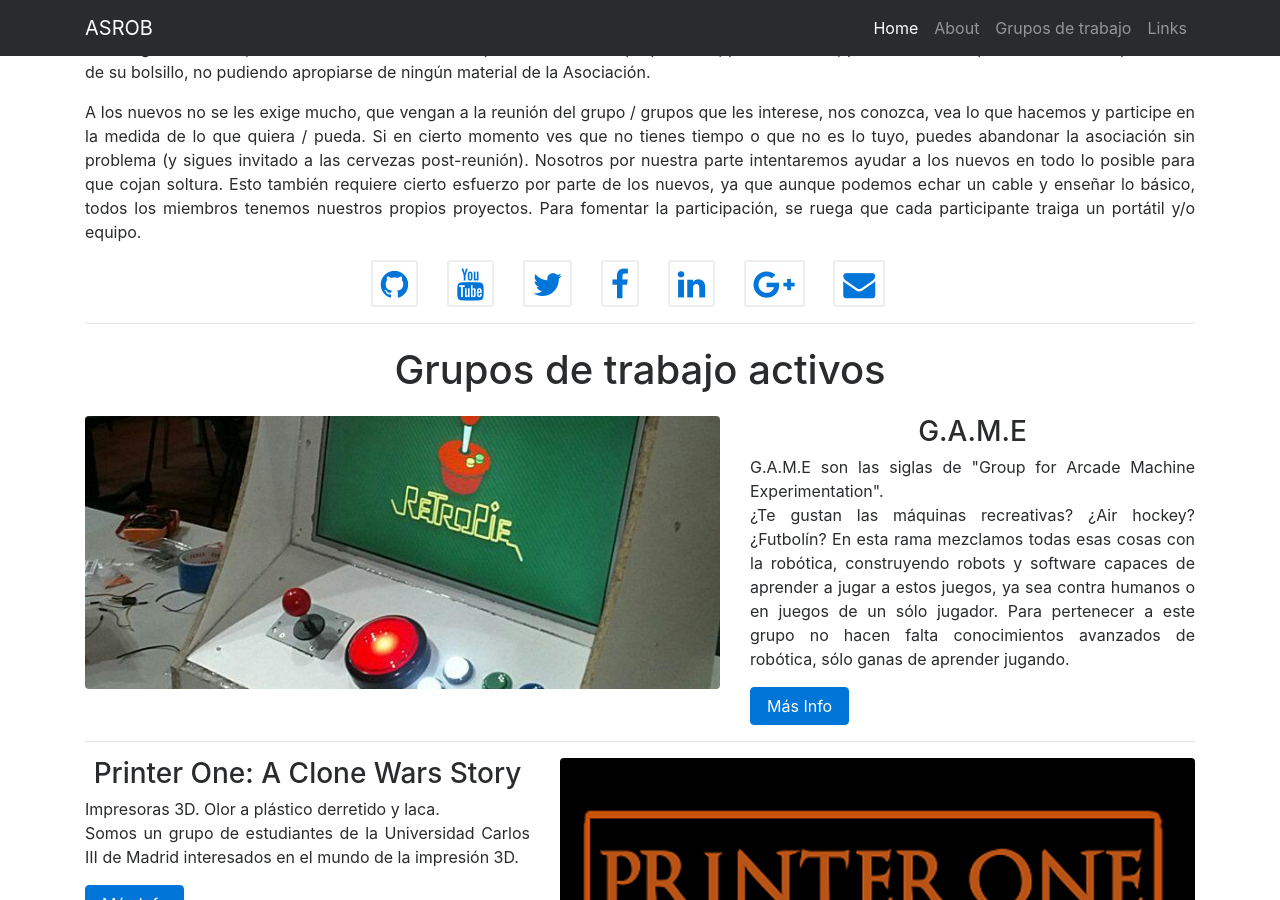
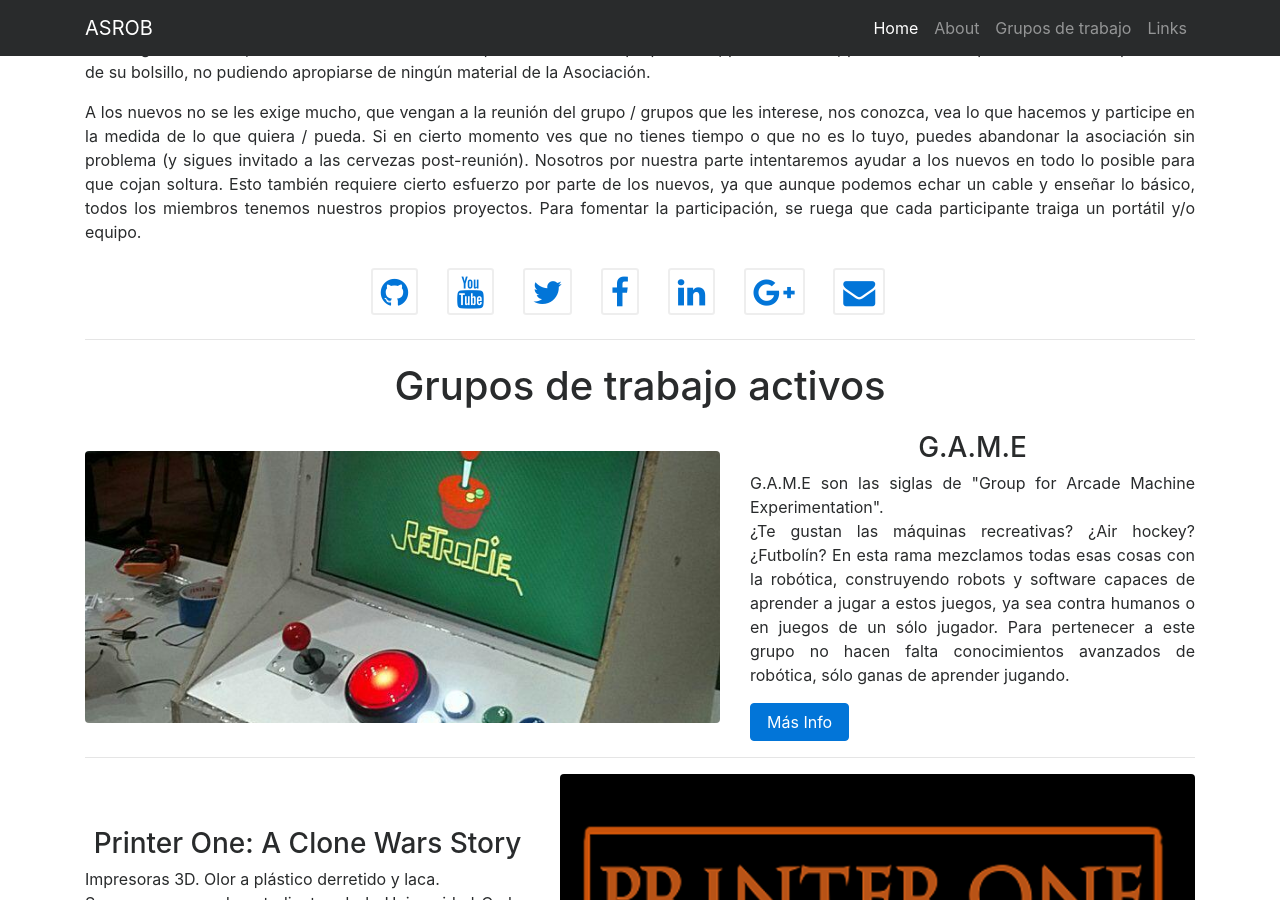
Before and after one commit to asrob-uc3m/asrob-uc3m.github.io, a Jekyll site: the page built from index.html, in a window 1280 px wide and 900 px high, scrolled down 1798 px. Built offline with Jekyll 4.4.1, drawn with Linux system fonts in a browser that asks for light colours.

Commit message:
Fix vertical alignment

```diff
--- a/_includes/about.html
+++ b/_includes/about.html
@@ -1,5 +1,5 @@
   <section id="about">
-        <div class="container">
+        <div class="container my-4">
             <!-- Page Heading -->
             <h1 class="mt-4">{{site.society.short_name}}</h1>
             <h3 class="mb-4">{{site.society.name}}</h2>
@@ -12,7 +12,7 @@
               {% endif %}
             {% endfor %}
 
-            <div class="text-center">
+            <div class="text-center my-4">
               <p>
                 {% for network in site.society.social %}
                 <a class="fa fa-2x fa-border fa-{{network.id}} mr-4" href="{{network.url}}"></a>
--- a/_includes/more_info.html
+++ b/_includes/more_info.html
@@ -14,7 +14,7 @@
                 <h4 class="card-title">{{entry.title}}</h4>
                 <p class="card-text text-justify">{{entry.description}}</p>
               </div>
-              <div class="card-footer">
+              <div class="align-bottom mb-4">
                 <a href="{{entry.url}}" class="btn btn-primary">Ir &rarr;</a>
               </div>
             </div>
@@ -25,6 +25,7 @@
         <!-- /.row -->
         {% endif %}
         {% endfor %}
+        <hr>
       </div>
       <!-- /.container -->
     </section>
--- a/_includes/workgroups.html
+++ b/_includes/workgroups.html
@@ -1,18 +1,18 @@
 <!-- Active workgroups go here -->
       <section id="workgroups">
-        <div class="container">
+        <div class="container my-8">
             <!-- Section Heading -->
-            <h1 class="my-4 text-center">Grupos de trabajo activos</h1>
+            <h1 class="text-center my-4">Grupos de trabajo activos</h1>
 
             {% for workgroup in site.workgroups %}
             {% assign var = forloop.index0 | modulo:2 %}
             <!-- Project {{forloop.index}} -->
-            <div class="row">
+            <div class="row align-items-center">
                 {% if var == 0 %}
                 <div class="col-md-7">
-                    <a href="{{workgroup.url}}">
-                        <img class="img-fluid rounded mb-3 mb-md-0" src="{{workgroup.picture}}" alt="{{workgroup.name}}">
-                    </a>
+                  <a href="{{workgroup.url}}">
+                    <img class="img-fluid rounded mb-3 mb-md-0" src="{{workgroup.picture}}" alt="{{workgroup.name}}">
+                  </a>
                 </div>
                 <div class="col-md-5">
                     <h3 class="text-center">{{workgroup.name}}</h3>
```
